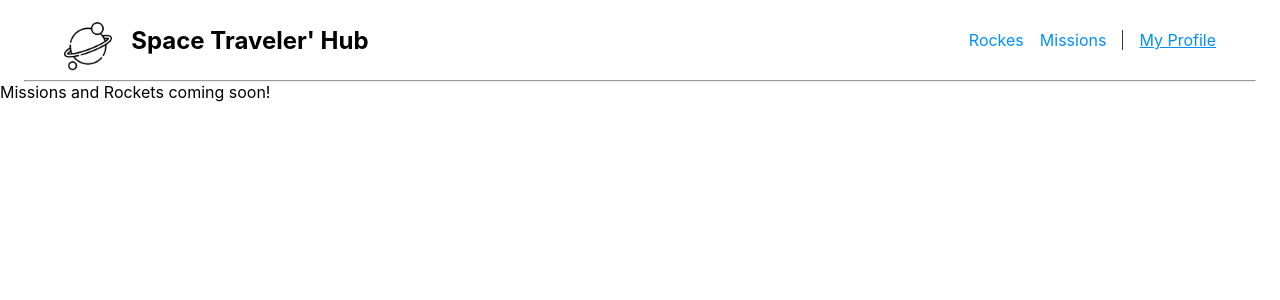
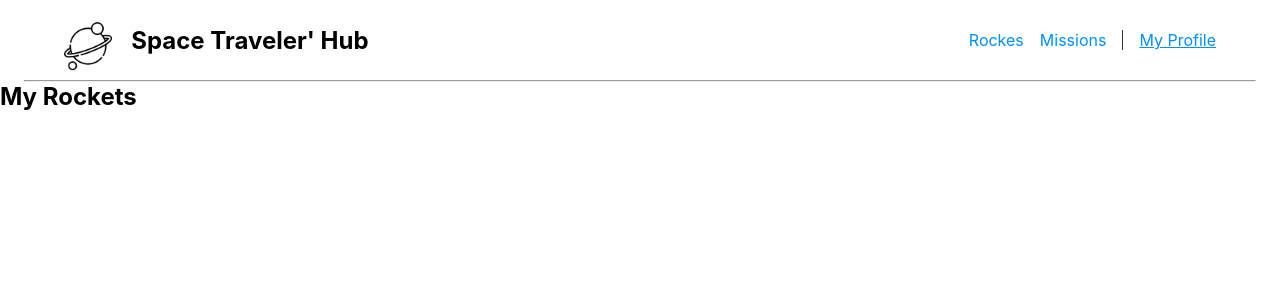
Before and after one commit to alexpuente0/react-spacex, a React (Create React App) app: page /myprofile in a window 1280 px wide. Shown: the top 300 px of the page. Built offline with nearby package versions, Linux system fonts and the light colour scheme.

Commit message:
Add rockets profile

```diff
--- /dev/null
+++ b/src/components/profile/MissionProfile.js
@@ -0,0 +1,6 @@
+/* eslint-disable */
+import React from "react";
+
+export const MissionProfile = () => {
+	return <div>MissionProfile</div>;
+};
--- a/src/components/profile/Profile.js
+++ b/src/components/profile/Profile.js
@@ -1,9 +1,25 @@
-import React from 'react';
+/* eslint-disable */
+import React from "react";
+import { useSelector } from "react-redux";
 
-const Profile = () => (
-  <div>
-    Missions and Rockets coming soon!
-  </div>
-);
+const Profile = () => {
+	const rocketState = useSelector((state) => state.rocketsReducer);
+	const reservedRockets = rocketState.filter((item) => item.reserved === true);
+
+	return (
+		<div className="profile-container">
+			<div className="rockets-profile">
+				<h2 className="title">My Rockets</h2>
+				<ul className="rockets">
+					{reservedRockets.map((item) => (
+						<li className="rockets-li" key={item.id}>
+							{item.name}
+						</li>
+					))}
+				</ul>
+			</div>
+		</div>
+	);
+};
 
 export default Profile;
```
